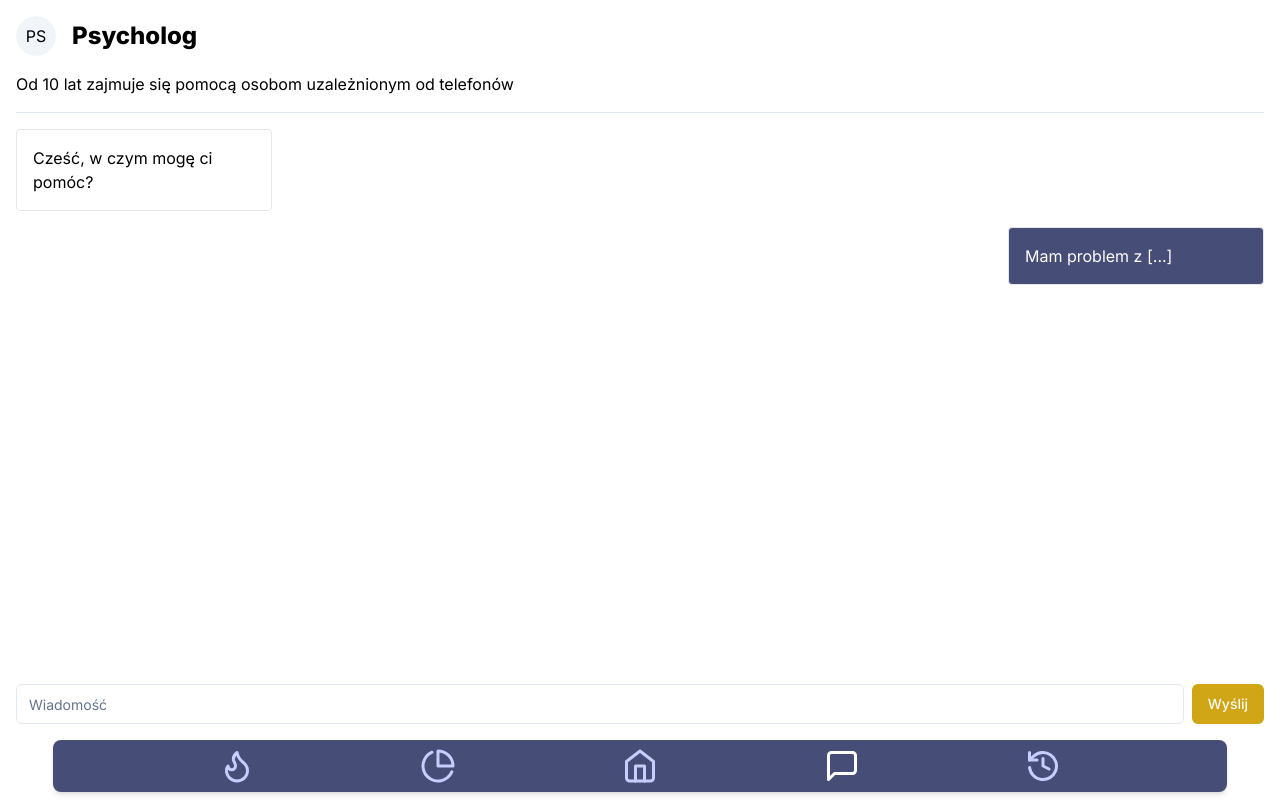
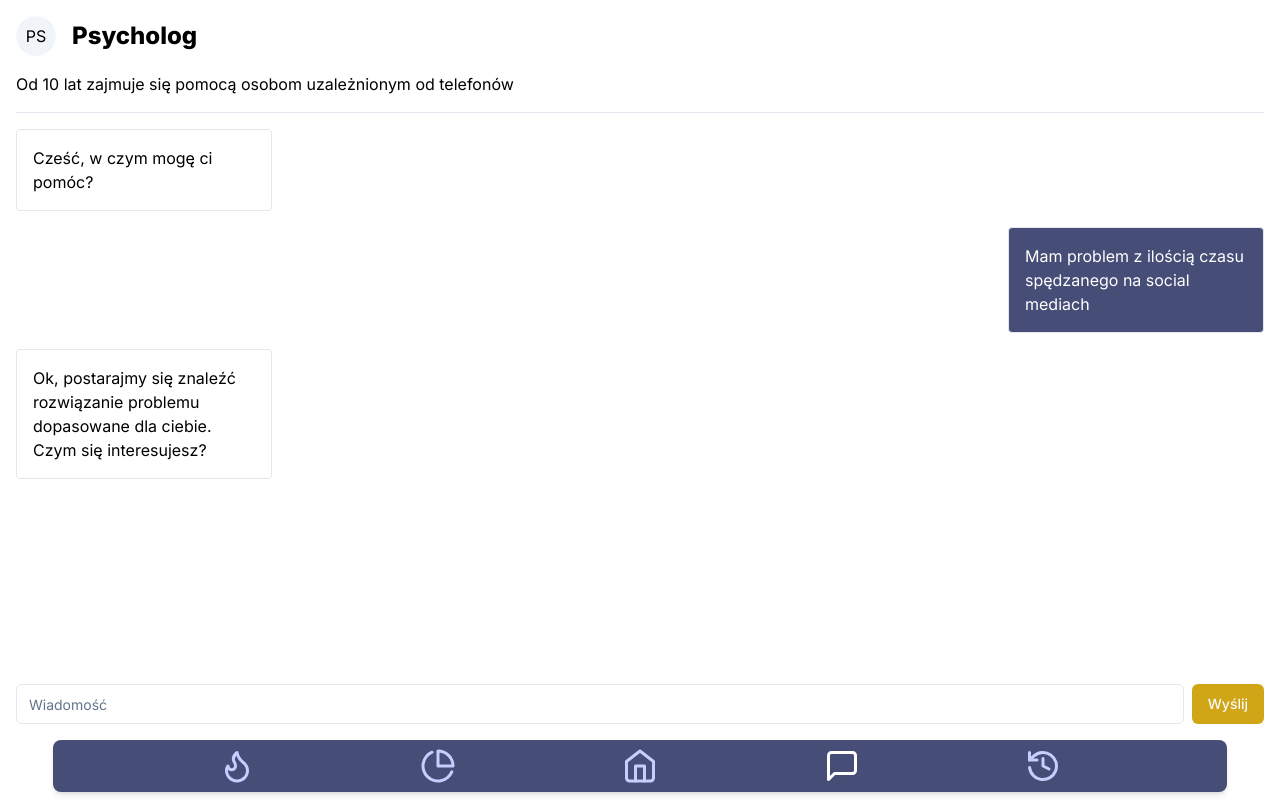
Before and after one commit to Truly-Depressed-Developers/stop-scrolling, a Next.js app: page /chat in a window 1280 px wide. Built offline with nearby package versions, Linux system fonts and the light colour scheme.

Commit message:
Feat: Working chat

```diff
--- a/src/app/chat/page.tsx
+++ b/src/app/chat/page.tsx
@@ -1,11 +1,60 @@
-import React from "react";
+"use client"
+
+import React, { useState } from "react";
 import { Button } from "@/components/ui/button";
 import { Input } from "@/components/ui/input";
 import { Avatar, AvatarFallback, AvatarImage } from "@/components/ui/avatar";
 import { Separator } from "@/components/ui/separator";
 import Message from "@/app/chat/message";
 
+
+const defaultMessages = [
+    {
+        text: "Cześć, w czym mogę ci pomóc?",
+        areYouAuthor: false
+    },
+    {
+        text: "Mam problem z ilością czasu spędzanego na social mediach",
+        areYouAuthor: true
+    },
+    {
+        text: "Ok, postarajmy się znaleźć rozwiązanie problemu dopasowane dla ciebie. Czym się interesujesz?",
+        areYouAuthor: false
+    },
+]
+
+const defaultAnswers = [
+    {
+        text: "Brzmi ciekawie. Opracuję dla ciebie plan działania na następny tydzień",
+        areYouAuthor: false
+    },
+]
+
+type Message = {
+    text: string
+    areYouAuthor: boolean
+}
+
 const Chat = () => {
+    const [messages, setMessages] = useState<Message[]>([])
+    const [message, setMessage] = useState('');
+
+    if (messages.length == 0) {
+        setMessages(defaultMessages)
+    }
+
+    const handleInputChange = (e: React.ChangeEvent<HTMLInputElement>) => {
+        setMessage(e.target.value);
+    };
+
+    const handleSubmit = () => {
+        setMessages(messages => [...messages, {text: message, areYouAuthor: true}])
+        setMessage('')
+        setTimeout(()=>{
+            setMessages(messages => [...messages, defaultAnswers[0]])
+        }, 2000)
+    };
+
     return (
         <div className="flex h-full flex-col p-4">
             <div className="space-y-4">
@@ -23,15 +72,25 @@ const Chat = () => {
             </div>
             <Separator className="my-4" />
             <div className="flex-grow space-y-4 overflow-y-auto">
-                <Message
-                    message={"Cześć, w czym mogę ci pomóc?"}
-                    areYouAuthor={false}
-                />
-                <Message message={"Mam problem z [...]"} areYouAuthor={true} />
+                {messages.map(message =>
+                    <Message
+                        key={message.text}
+                        message={message.text}
+                        areYouAuthor={message.areYouAuthor}
+                    />
+                )}
             </div>
             <div className="flex w-full items-center space-x-2">
-                <Input type="text" placeholder="Wiadomość" />
-                <Button className="bg-accent" type="submit">
+                <Input
+                    type="text"
+                    placeholder="Wiadomość"
+                    value={message}
+                    onChange={handleInputChange}
+                />
+                <Button
+                    className="bg-accent"
+                    type="submit"
+                    onClick={handleSubmit}>
                     Wyślij
                 </Button>
             </div>
```
